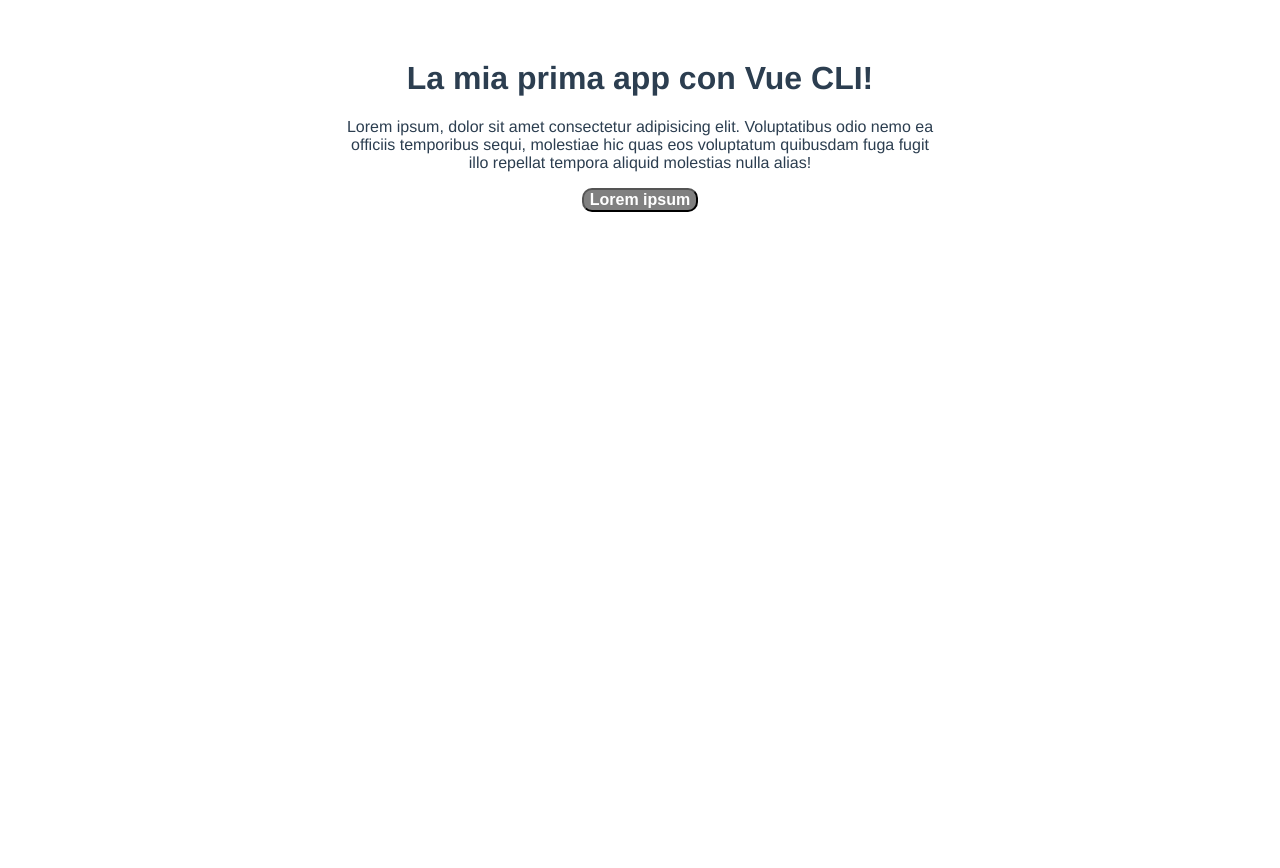
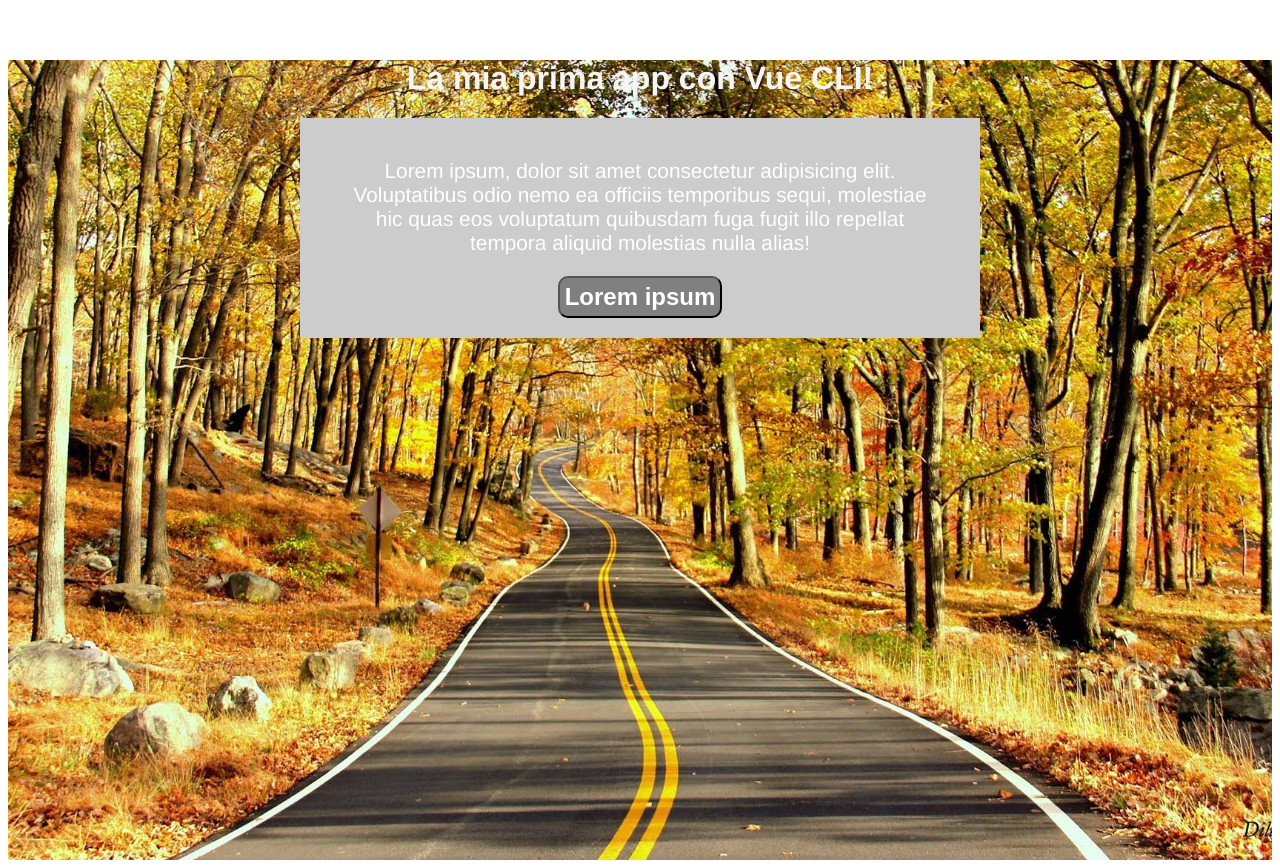
Before and after one commit to DavideZattra/vue-cli-first, a Vue app: page / in a window 1280 px wide. Before the commit the page ends 800 px from the top, so only its background shows below. Built offline with nearby package versions, Linux system fonts and the light colour scheme.

Commit message:
added background and styling to components

```diff
--- a/src/App.vue
+++ b/src/App.vue
@@ -20,11 +20,16 @@
 
 <style lang="scss">
 #app {
+  height: 100vh;
+  width: 100%;
   font-family: Avenir, Helvetica, Arial, sans-serif;
   -webkit-font-smoothing: antialiased;
   -moz-osx-font-smoothing: grayscale;
   text-align: center;
   color: #2c3e50;
   margin-top: 60px;
+  background-image: url("assets/main-background.jpg");
+  background-position: center;
+  background-size: cover;
 }
 </style>
--- a/src/components/header.vue
+++ b/src/components/header.vue
@@ -15,18 +15,8 @@
 
 <!-- Add "scoped" attribute to limit CSS to this component only -->
 <style scoped lang="scss">
-h3 {
-  margin: 40px 0 0;
-}
-ul {
-  list-style-type: none;
-  padding: 0;
-}
-li {
-  display: inline-block;
-  margin: 0 10px;
-}
-a {
-  color: #42b983;
-}
+
+  h1{
+    color: whitesmoke;
+  }
 </style>
--- a/src/components/hero.vue
+++ b/src/components/hero.vue
@@ -17,34 +17,28 @@
 
 <!-- Add "scoped" attribute to limit CSS to this component only -->
 <style scoped lang="scss">
-h3 {
-  margin: 40px 0 0;
-}
-ul {
-  list-style-type: none;
-  padding: 0;
-}
-li {
-  display: inline-block;
-  margin: 0 10px;
-}
-a {
-  color: #42b983;
-}
+
 
 button{
 
-    border-radius: 10px;
-    font-weight: 600;
-    font-size: 1rem;
-    color: white;
-    background-color: grey;
+  padding: 5px 5px;
+  border-radius: 10px;
+  font-weight: 600;
+  font-size: 1.5rem;
+  color: white;
+  background-color: grey;
 
 }
 
 #ms_jumbotron{
-    margin: 0 auto;
-    width: 600px;
+
+  width: 600px;
+  margin: 0 auto;
+  padding: 20px 40px;
+  color: white;
+  font-size: 1.3rem;
+  background-color: rgb(204, 204, 204);
+
 }
 
 
```
Also changed, not shown: src/assets/main-background.jpg (added).
